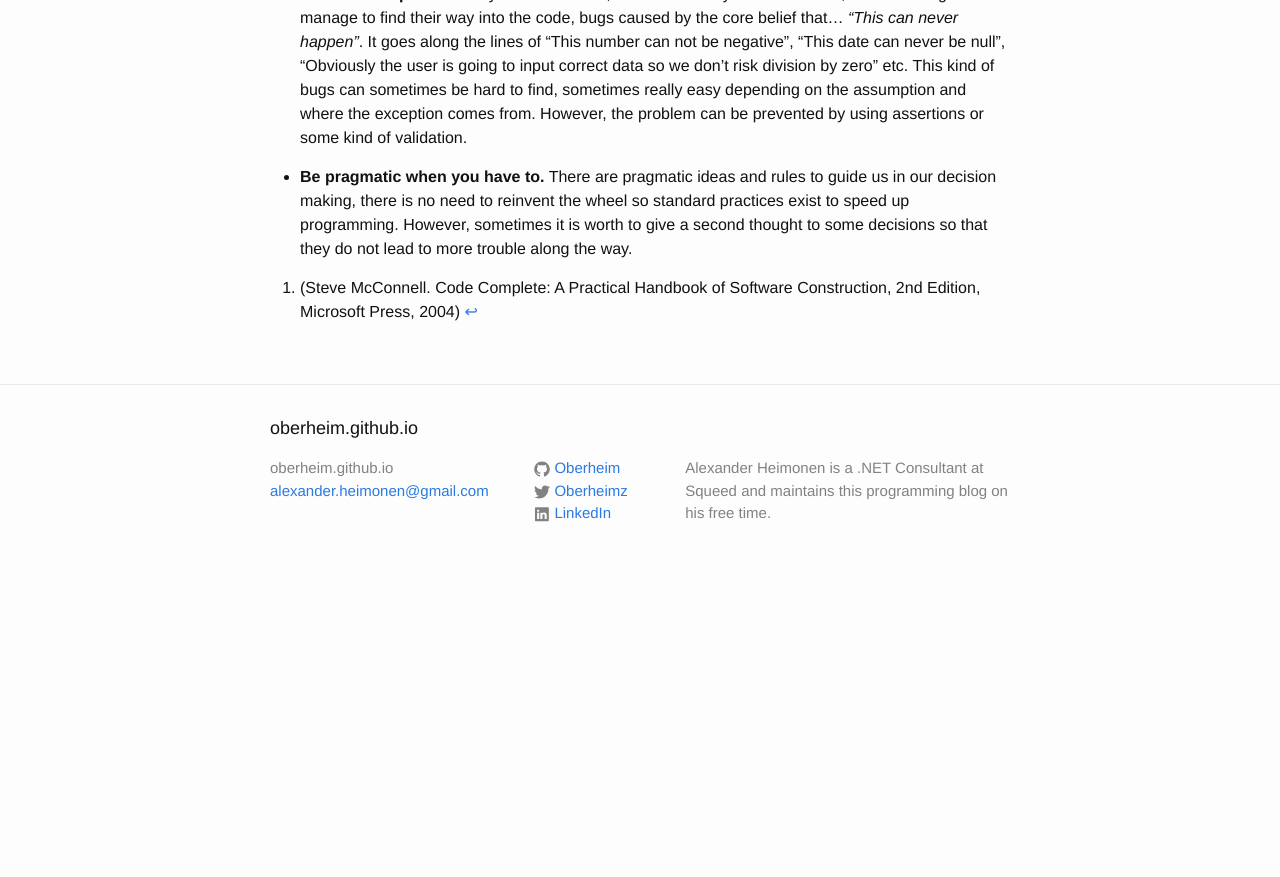
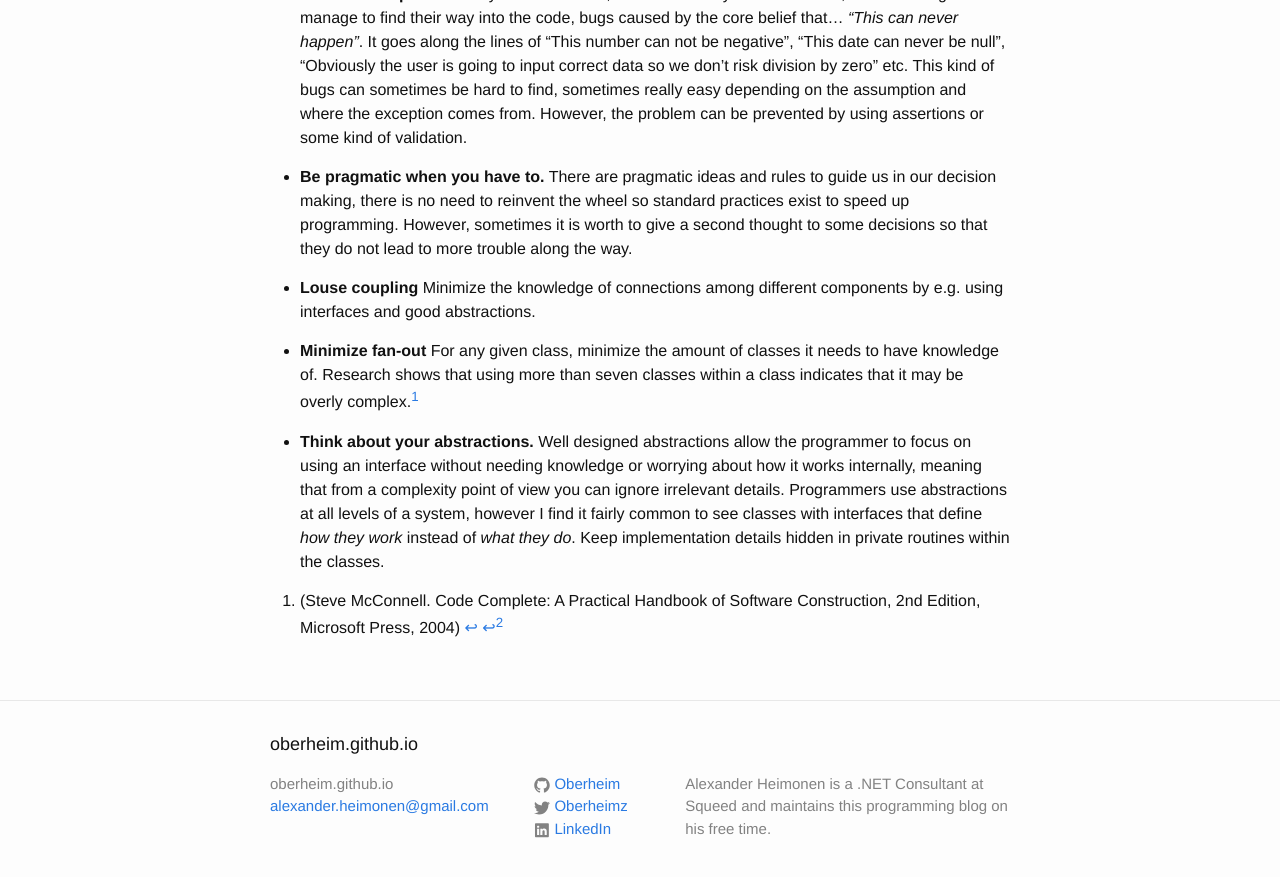
Before and after one commit to Oberheim/Oberheim.github.io, a Jekyll site: the page built from _posts/2016-05-16-managing-software-complexity.markdown, in a window 1280 px wide and 900 px high, scrolled down 1862 px. Shown: the top 877 px of the window. Built offline with Jekyll 4.4.1, drawn with Linux system fonts in a browser that asks for light colours; comment, search, counter and statistics services are not loaded; before the commit the page ends 2447 px from its top, so only the background shows below that.

Commit message:
Work on software complexity article

```diff
--- a/_posts/2016-05-16-managing-software-complexity.markdown
+++ b/_posts/2016-05-16-managing-software-complexity.markdown
@@ -47,4 +47,13 @@ Everyone has done it, more often early in their careers, but these bugs still ma
 - **Be pragmatic when you have to.**
 There are pragmatic ideas and rules to guide us in our decision making, there is no need to reinvent the wheel so standard practices exist to speed up programming. However, sometimes it is worth to give a second thought to some decisions so that they do not lead to more trouble along the way.
 
+- **Louse coupling**
+Minimize the knowledge of connections among different components by e.g. using interfaces and good abstractions.
+
+- **Minimize fan-out**
+For any given class, minimize the amount of classes it needs to have knowledge of. Research shows that using more than seven classes within a class indicates that it may be overly complex.[^1]
+
+- **Think about your abstractions.**
+Well designed abstractions allow the programmer to focus on using an interface without needing knowledge or worrying about how it works internally, meaning that from a complexity point of view you can ignore irrelevant details. Programmers use abstractions at all levels of a system, however I find it fairly common to see classes with interfaces that define *how they work* instead of *what they do*. Keep implementation details hidden in private routines within the classes.
+
 [^1]:(Steve McConnell. Code Complete: A Practical Handbook of Software Construction, 2nd Edition, Microsoft Press, 2004)
```
